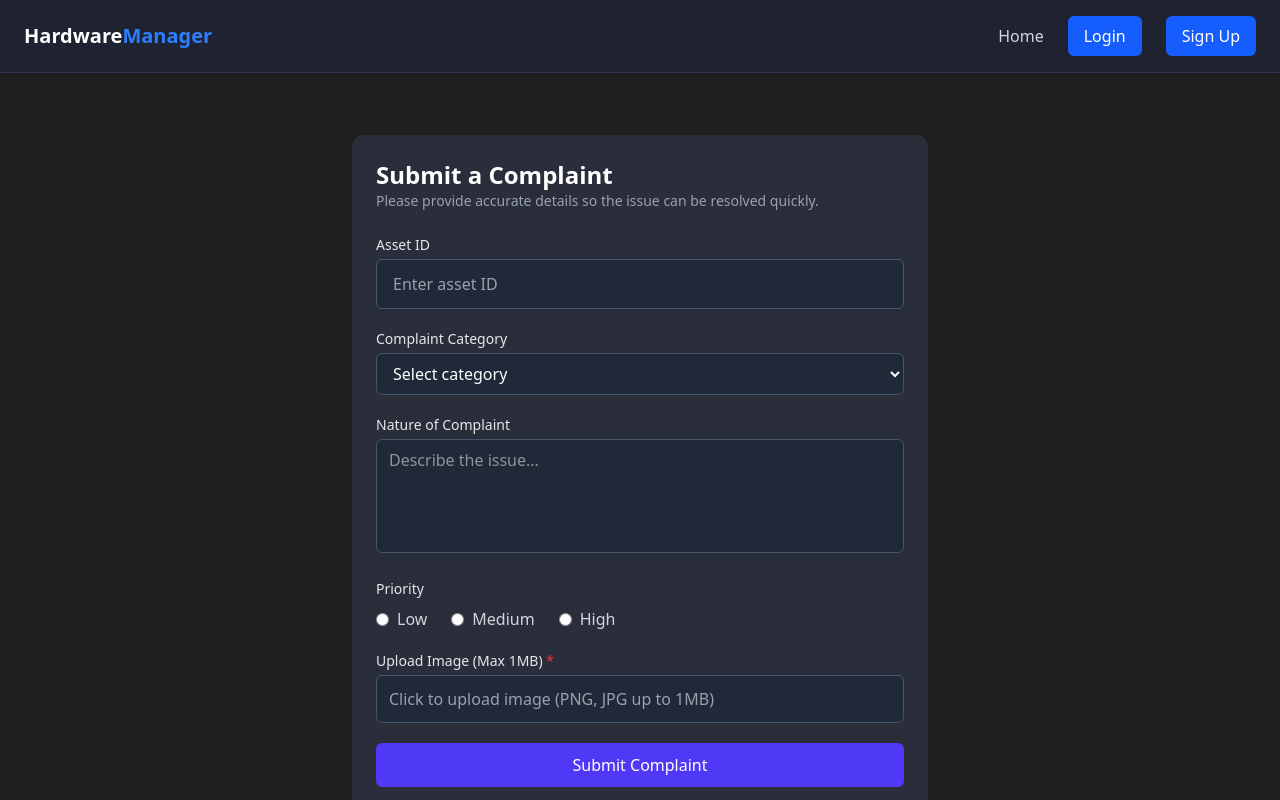
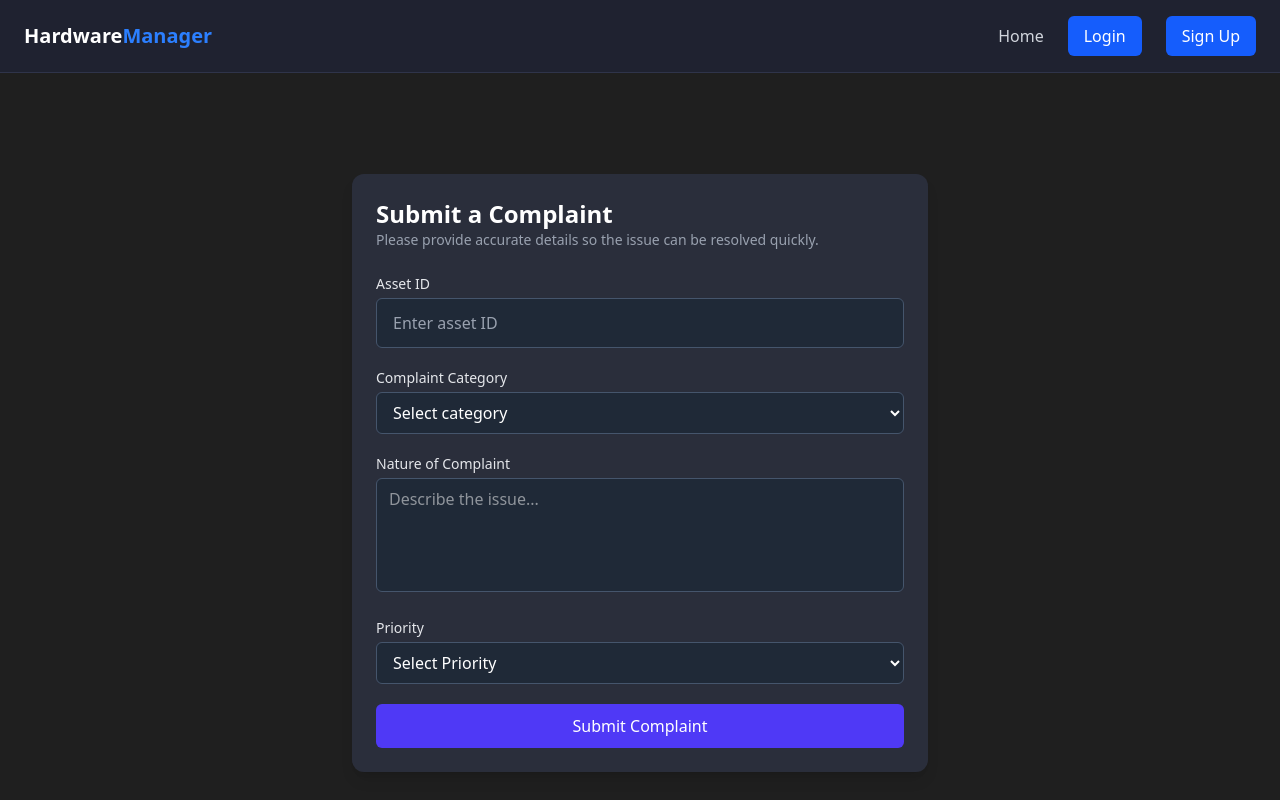
Before and after one commit to Abhimusmade010/Hardware-Management-Frontend, a React (Vite) app: page /form in a window 1280 px wide. Shown: the top 800 px of the page. Built offline with nearby package versions, Linux system fonts and the light colour scheme.

Commit message:
Added form submission data handling

```diff
--- a/src/api/auth.js
+++ b/src/api/auth.js
@@ -16,3 +16,6 @@ apiClient.interceptors.request.use((config) => {
 
 export const signupUser = (formData) => apiClient.post('/user/signup', formData);
 export const logUser =(formData)=>apiClient.post('/user/login',formData);
+
+
+export const submitComplaint=(formData)=>apiClient.post('user/raisedComplaint',formData);
--- a/src/components/Layouts/Footer.jsx
+++ b/src/components/Layouts/Footer.jsx
@@ -1,6 +1,8 @@
 
 import React from "react";
 const Footer = () => {
+
+
   return (
     <footer className="w-full bg-[#1f2430] border-t border-gray-700 mt-20">
       <div className="max-w-7xl mx-auto px-6 py-8 flex flex-col md:flex-row items-center justify-between gap-4">
@@ -31,6 +33,7 @@ const Footer = () => {
       </div>
     </footer>
   );
+
 };
 
 export default Footer;
--- a/src/components/Layouts/Navbar.jsx
+++ b/src/components/Layouts/Navbar.jsx
@@ -2,6 +2,8 @@ import { useState } from "react";
 import { Link } from "react-router-dom";
 import NotificationBell from "../notifications/NotificationBell";
 import { useAuth } from "../../context/AuthContext";
+
+
 
 const Navbar = () => {
 
@@ -12,7 +14,6 @@ const Navbar = () => {
   const handleLogout=()=>{
     logout();
     setIsOpen(false);
-
   }
   return (
     <nav className="w-full bg-[#1f2230] border-b border-[#2f344a]">
@@ -26,6 +27,7 @@ const Navbar = () => {
         </Link>
 
         {/* Desktop Links */}
+
         <div className="hidden md:flex items-center gap-6 text-gray-300">
           <Link to="/" className="hover:text-white transition">
             Home
@@ -49,6 +51,15 @@ const Navbar = () => {
                 className="bg-blue-600 hover:bg-blue-700 text-white px-4 py-2 rounded-md transition"
               >
                 Logout
+              </button>
+
+              {/* {/* //profile */}
+
+              <button className="flex items-center gap-2 px-3 py-1 rounded-md hover:bg-gray-800 transition">
+                <div className="w-8 h-8 rounded-full bg-gray-600 flex items-center justify-center">
+                  <span className="text-white font-medium text-sm">A</span>
+                </div>
+
               </button>
             </>
 
--- a/src/pages/auth/Login.jsx
+++ b/src/pages/auth/Login.jsx
@@ -4,7 +4,6 @@ import { logUser } from '../../api/auth'
 import Input from '../../components/common/Input';
 import Button from '../../components/common/Button';
 import { useAuth } from '../../context/AuthContext';
-
 
 
 const Login = () => {
@@ -103,7 +102,7 @@ const Login = () => {
             </form>
 
 
-            {!isAuthenticated && (
+            {isAuthenticated && (
                 <p className="text-sm text-center text-gray-400 mt-6">
                     Didn't have account?{" "}
                     <Link
@@ -120,8 +119,4 @@ const Login = () => {
   )
 }
 
-
-
-
-
 export default Login
--- a/src/pages/form/Form.jsx
+++ b/src/pages/form/Form.jsx
@@ -1,8 +1,77 @@
 
 import React from "react";
 import Input from "../../components/common/Input";
+import Button from "../../components/common/Button";
+import { useNavigate } from "react-router-dom";
+
+//data handling and state management
+
+// take the data from the user
+// react state handling
+// on submitting the button ,call onclick to submit the form calling backend route for submit the ccomplaint
+
+import { submitComplaint } from "../../api/auth";
+import { useState } from "react";
+
 
 const Form = () => {
+  const navigate=useNavigate();
+  const[error,setError]=useState("");
+  const[loading,setLoading]=useState(false);
+  const [submitFormData,setsubmitFormData]=useState({
+      assetId:"",
+      category:"",
+      description:"",
+      priority:"",
+      //later image add
+  })
+
+  const {assetId,category,description,priority} = submitFormData;
+  const handleChange=(e)=>{
+    const {name,value}=e.target;
+    setsubmitFormData((prev)=>(
+      {
+        ...prev,
+        [name]:value
+      }
+    ));
+    console.log("CHANGE:", e.target.name, e.target.value);
+  };
+
+
+  const handleSubmit=async (e)=>{
+      console.log("handlesubmit entry happens here")
+      e.preventDefault();
+      setError("");
+      setLoading(true);
+      try{
+        console.log("try block of handlesubmit entry happens here")
+        const res=await submitComplaint(submitFormData);
+        console.log("success!",res);
+        alert("Complaint Submitted Successfully!!");
+        // navigate('/');                                         later add ui pop that compaint register and give button to see the sepecific detials about the coplaint and status tracking room
+
+      }
+      catch(err){
+        // setError(err.message);
+        setError(
+          err.response?.data?.error ||
+          err.response?.data?.message ||
+          "complaint Registration failed"
+        );
+      }
+      finally{
+        console.log(" finally nblock of handlesubmit entry happens here")
+        setLoading(false);
+      }
+      console.log("Form Data:",submitFormData);
+
+    }
+
+
+
+
+
   return (
     <div className="min-h-screen bg-[#1f1f1f] flex items-center justify-center p-4">
 
@@ -17,7 +86,13 @@ const Form = () => {
           Please provide accurate details so the issue can be resolved quickly.
         </p>
 
-        <form className="space-y-5">
+        <form className="space-y-5" onSubmit={handleSubmit}>
+
+          {error && (
+            <p className="text-red-400 text-sm text-center">
+              {error}
+            </p>
+          )}
 
           {/* Asset ID */}
           <div>
@@ -25,9 +100,11 @@ const Form = () => {
               Asset ID
             </label>
             <Input
-              type="text"
-              name="asset_id"
+              type="number"
+              name="assetId"
               placeholder="Enter asset ID"
+              value={assetId}
+              onChange={handleChange}
               className="w-full rounded-md px-3 py-2 bg-[#1f2937] text-white
                          border border-slate-600 focus:outline-none
                          focus:ring-2 focus:ring-indigo-500"
@@ -40,15 +117,18 @@ const Form = () => {
               Complaint Category
             </label>
             <select
-              className="w-full rounded-md px-3 py-2 bg-[#1f2937] text-white
-                         border border-slate-600 focus:outline-none
-                         focus:ring-2 focus:ring-indigo-500"
-            >
+            name="category"
+            value={category}
+            onChange={handleChange}
+            className="w-full rounded-md px-3 py-2 bg-[#1f2937] text-white border border-slate-600 focus:outline-none focus:ring-2 focus:ring-indigo-500">
+
               <option value="">Select category</option>
               <option>Hardware</option>
               <option>Network</option>
               <option>Software</option>
+
             </select>
+
           </div>
 
           {/* Nature of Complaint */}
@@ -57,6 +137,9 @@ const Form = () => {
               Nature of Complaint
             </label>
             <textarea
+              name="description"                 // 🔑 must match state key
+              value={description}                // 🔑 controlled
+              onChange={handleChange}             // 🔑 updates state
               rows="4"
               placeholder="Describe the issue..."
               className="w-full rounded-md px-3 py-2 bg-[#1f2937] text-white
@@ -67,33 +150,32 @@ const Form = () => {
 
           {/* Priority */}
           <div>
-            <label className="block text-sm font-medium text-gray-200 mb-2">
+            <label className="block text-sm font-medium text-gray-200 mb-1">
               Priority
             </label>
-            <div className="flex gap-6 text-gray-300">
-              {["Low", "Medium", "High"].map((level) => (
-                <label
-                  key={level}
-                  className="flex items-center gap-2 cursor-pointer"
-                >
-                  <input
-                    type="radio"
-                    name="priority"
-                    className="accent-indigo-500"
-                  />
-                  {level}
-                </label>
-              ))}
-            </div>
+            <select
+            name="priority"
+            value={priority}
+            onChange={handleChange}
+            className="w-full rounded-md px-3 py-2 bg-[#1f2937] text-white border border-slate-600 focus:outline-none focus:ring-2 focus:ring-indigo-500">
+
+              <option value="">Select Priority</option>
+              <option>Low</option>
+              <option>Medium</option>
+              <option>High</option>
+
+            </select>
+
           </div>
 
           {/* Image Upload */}
-          <div>
+          {/* <div>
             <label className="block text-sm font-medium text-gray-200 mb-1">
               Upload Image (Max 1MB) <span className="text-red-500">*</span>
             </label>
 
             <label
+
               htmlFor="imageUpload"
               className="w-full h-12 px-3 flex items-center rounded-md
                          bg-[#1f2937] text-gray-400 cursor-pointer
@@ -108,16 +190,27 @@ const Form = () => {
                 className="hidden"
               />
             </label>
-          </div>
+          </div> */}
 
           {/* Submit */}
-          <button
-            type="submit"
-            className="w-full bg-indigo-600 hover:bg-indigo-700
-                       text-white py-2.5 rounded-md font-medium transition"
-          >
-            Submit Complaint
-          </button>
+            {/* <Button
+              type="submit"
+              disabled={loading}
+              className={`w-full py-2.5 rounded-md font-medium transition
+              ${loading
+                ? "bg-gray-500 cursor-not-allowed"
+                : "bg-indigo-600 hover:bg-indigo-700 text-white"
+              }`}
+            >
+              {loading ? "Submitting..." : "Submit Complaint"}
+            </Button> */}
+            <button type="submit"
+              className="w-full bg-indigo-600 hover:bg-indigo-700 text-white py-2.5 rounded-md font-medium transition"
+
+              >
+              {loading ? "Submitting..." : "Submit Complaint"}
+            </button>
+
 
         </form>
 
```
Also changed, not shown: 1 other file (tests, documents, lock files or other folders).
